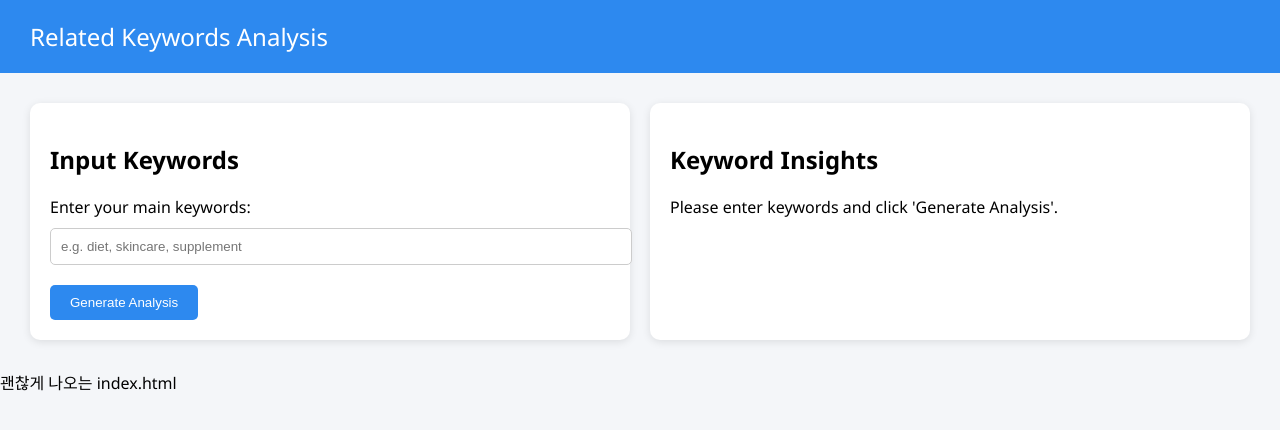
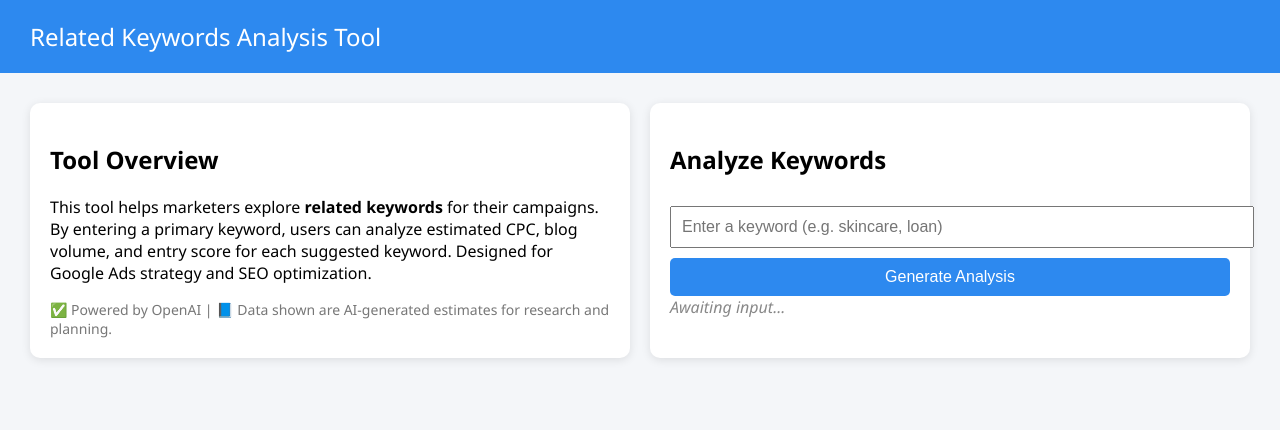
Before and after one commit to mg-365/MG-solutions-dashboard, a website: page index.html in a window 1280 px wide. Drawn offline with Linux system fonts and the light colour scheme.

Commit message:
Update index.html

```diff
--- a/index.html
+++ b/index.html
@@ -2,13 +2,13 @@
 <html lang="en">
 <head>
   <meta charset="UTF-8" />
-  <title>Related Keywords Analysis1</title>
+  <title>Related Keywords Analysis Tool</title>
   <style>
     body {
       font-family: 'Segoe UI', sans-serif;
+      background-color: #f4f6f9;
       margin: 0;
       padding: 0;
-      background-color: #f4f6f9;
     }
     header {
       background-color: #2d89ef;
@@ -18,114 +18,125 @@
     }
     main {
       display: flex;
+      gap: 20px;
       padding: 30px;
-      gap: 20px;
     }
     .panel {
+      background: white;
+      border-radius: 10px;
+      padding: 20px;
       flex: 1;
-      background-color: white;
-      padding: 20px;
-      border-radius: 10px;
-      box-shadow: 0 2px 8px rgba(0,0,0,0.1);
+      box-shadow: 0 2px 10px rgba(0,0,0,0.1);
     }
-    input[type="text"] {
+    input, button {
       width: 100%;
       padding: 10px;
-      margin: 10px 0 20px 0;
-      border-radius: 5px;
-      border: 1px solid #ccc;
+      margin-top: 10px;
+      font-size: 16px;
     }
     button {
       background-color: #2d89ef;
       color: white;
-      padding: 10px 20px;
       border: none;
       border-radius: 5px;
       cursor: pointer;
     }
+    button:hover {
+      background-color: #1c5fb8;
+    }
     table {
       width: 100%;
       border-collapse: collapse;
+      margin-top: 15px;
     }
     th, td {
+      border: 1px solid #ddd;
+      padding: 10px;
       text-align: left;
-      padding: 8px;
-      border-bottom: 1px solid #ccc;
     }
     th {
       background-color: #f0f0f0;
     }
-    .highlight {
-      color: #2d89ef;
-      font-weight: bold;
+    .loading {
+      color: #888;
+      font-style: italic;
+    }
+    .note {
+      font-size: 14px;
+      color: #777;
+      margin-top: 10px;
     }
   </style>
 </head>
 <body>
-  <header>Related Keywords Analysis</header>
+  <header>Related Keywords Analysis Tool</header>
   <main>
     <div class="panel">
-      <h2>Input Keywords</h2>
-      <label for="keywords">Enter your main keywords:</label>
-      <input type="text" id="keywords" placeholder="e.g. diet, skincare, supplement">
-      <button onclick="fetchKeywordInsights()">Generate Analysis</button>
+      <h2>Tool Overview</h2>
+      <p>This tool helps marketers explore <strong>related keywords</strong> for their campaigns. By entering a primary keyword, users can analyze estimated CPC, blog volume, and entry score for each suggested keyword. Designed for Google Ads strategy and SEO optimization.</p>
+      <div class="note">✅ Powered by OpenAI | 📘 Data shown are AI-generated estimates for research and planning.</div>
     </div>
-    <div class="panel" id="results">
-      <h2>Keyword Insights</h2>
-      <p>Please enter keywords and click 'Generate Analysis'.</p>
+
+    <div class="panel">
+      <h2>Analyze Keywords</h2>
+      <input type="text" id="keyword" placeholder="Enter a keyword (e.g. skincare, loan)">
+      <button onclick="fetchInsights()">Generate Analysis</button>
+      <div id="result" class="loading">Awaiting input...</div>
     </div>
   </main>
 
   <script>
-    async function fetchKeywordInsights() {
-      const keyword = document.getElementById("keywords").value;
-      const resultBox = document.getElementById("results");
+    async function fetchInsights() {
+      const kw = document.getElementById("keyword").value.trim();
+      const result = document.getElementById("result");
 
-      if (!keyword.trim()) {
-        resultBox.innerHTML = "<h2>Keyword Insights</h2><p>Please enter a keyword.</p>";
+      if (!kw) {
+        result.innerHTML = "<div class='loading'>Please enter a keyword to start.</div>";
         return;
       }
 
-      resultBox.innerHTML = "<h2>Keyword Insights</h2><p>Loading...</p>";
+      result.innerHTML = "<div class='loading'>Analyzing keyword... 🔍</div>";
 
       try {
-        const response = await fetch("https://mg-solutions-dashboard.onrender.com/api/keywords", {
+        const res = await fetch("https://mg-solutions-dashboard.onrender.com/api/keywords", {
           method: "POST",
-          headers: {
-            "Content-Type": "application/json",
-          },
-          body: JSON.stringify({ keyword })
+          headers: { "Content-Type": "application/json" },
+          body: JSON.stringify({ keyword: kw })
         });
 
-        const data = await response.json();
+        const data = await res.json();
+        const content = data?.choices?.[0]?.message?.content || "";
 
-        if (!Array.isArray(data)) {
-          resultBox.innerHTML = "<h2>Keyword Insights</h2><p>Error: Unexpected response format.</p>";
-          return;
+        const rows = content.split("Keyword:").slice(1).map(row => {
+          const lines = row.trim().split("\n");
+          const keyword = lines[0].trim();
+          const cpc = lines.find(l => l.includes("CPC:"))?.split(":")[1].trim() || "-";
+          const vol = lines.find(l => l.includes("Blog Volume:"))?.split(":")[1].trim() || "-";
+          const score = lines.find(l => l.includes("Entry Score:"))?.split(":")[1].trim() || "-";
+          return { keyword, cpc, vol, score };
+        });
+
+        let table = `
+          <table>
+            <tr><th>🔑 Keyword</th><th>💰 CPC</th><th>📘 Blog Volume</th><th>🚀 Entry Score</th></tr>
+        `;
+
+        for (let r of rows) {
+          table += `<tr>
+            <td>${r.keyword}</td>
+            <td>${r.cpc}</td>
+            <td>${r.vol}</td>
+            <td>${r.score}</td>
+          </tr>`;
         }
+        table += `</table>`;
 
-        let html = "<h2>Keyword Insights</h2><table><tr><th>#</th><th>Keyword</th><th>CPC</th><th>Blog Volume</th><th>Entry Score</th></tr>";
-        data.forEach((item, i) => {
-          html += `<tr>
-            <td>${i + 1}</td>
-            <td class="highlight">${item.keyword}</td>
-            <td>$${item.cpc}</td>
-            <td>${Number(item.volume).toLocaleString()} posts</td>
-            <td>${item.score}</td>
-          </tr>`;
-        });
-        html += "</table>";
-        resultBox.innerHTML = html;
+        result.innerHTML = table;
+
       } catch (err) {
-        resultBox.innerHTML = "<h2>Keyword Insights</h2><p>Error loading data.</p>";
-        console.error(err);
+        result.innerHTML = `<div class='loading'>⚠️ Error loading data.</div>`;
       }
     }
   </script>
 </body>
 </html>
-
-
-
-
-괜찮게 나오는 index.html
```
